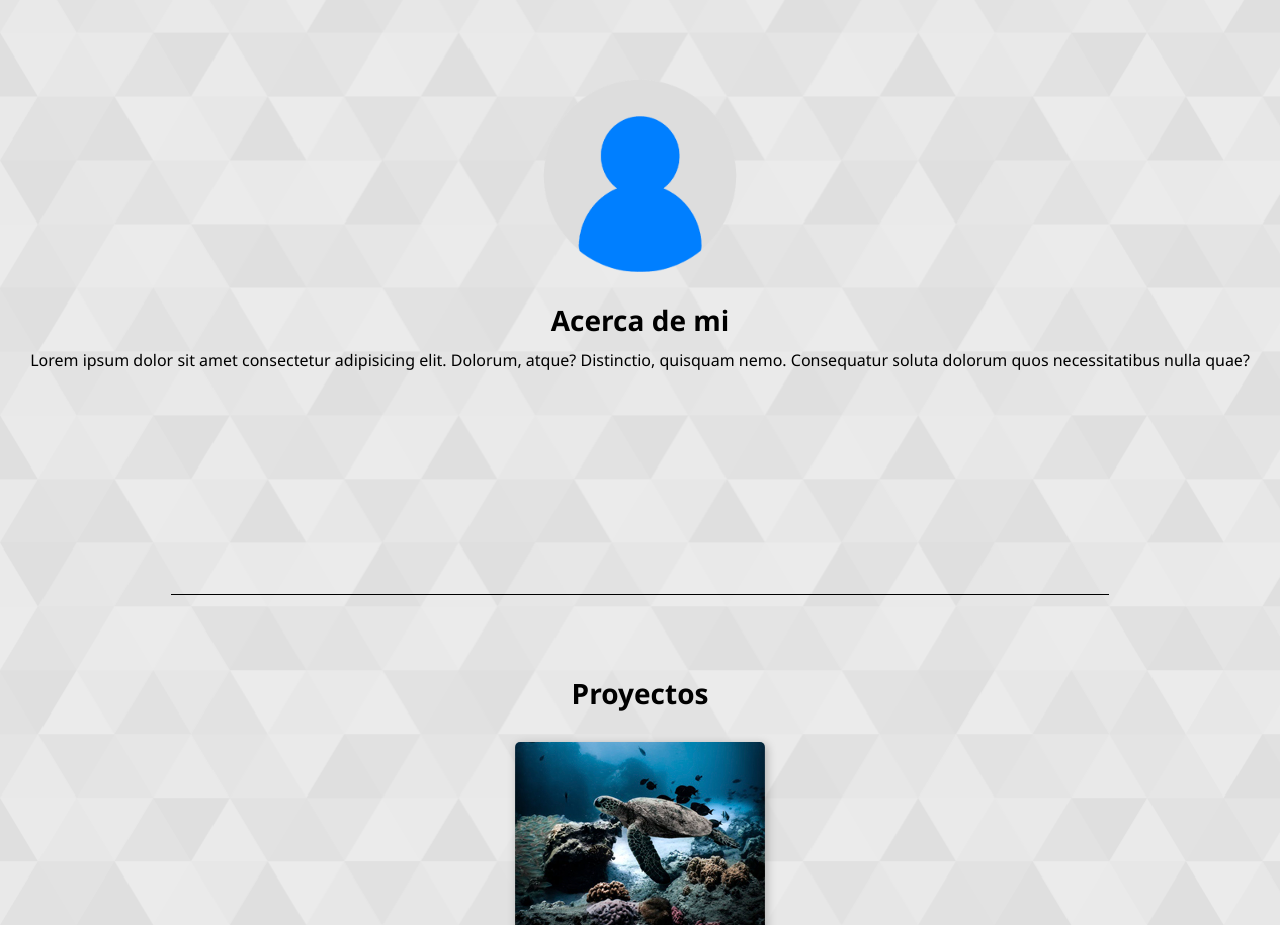
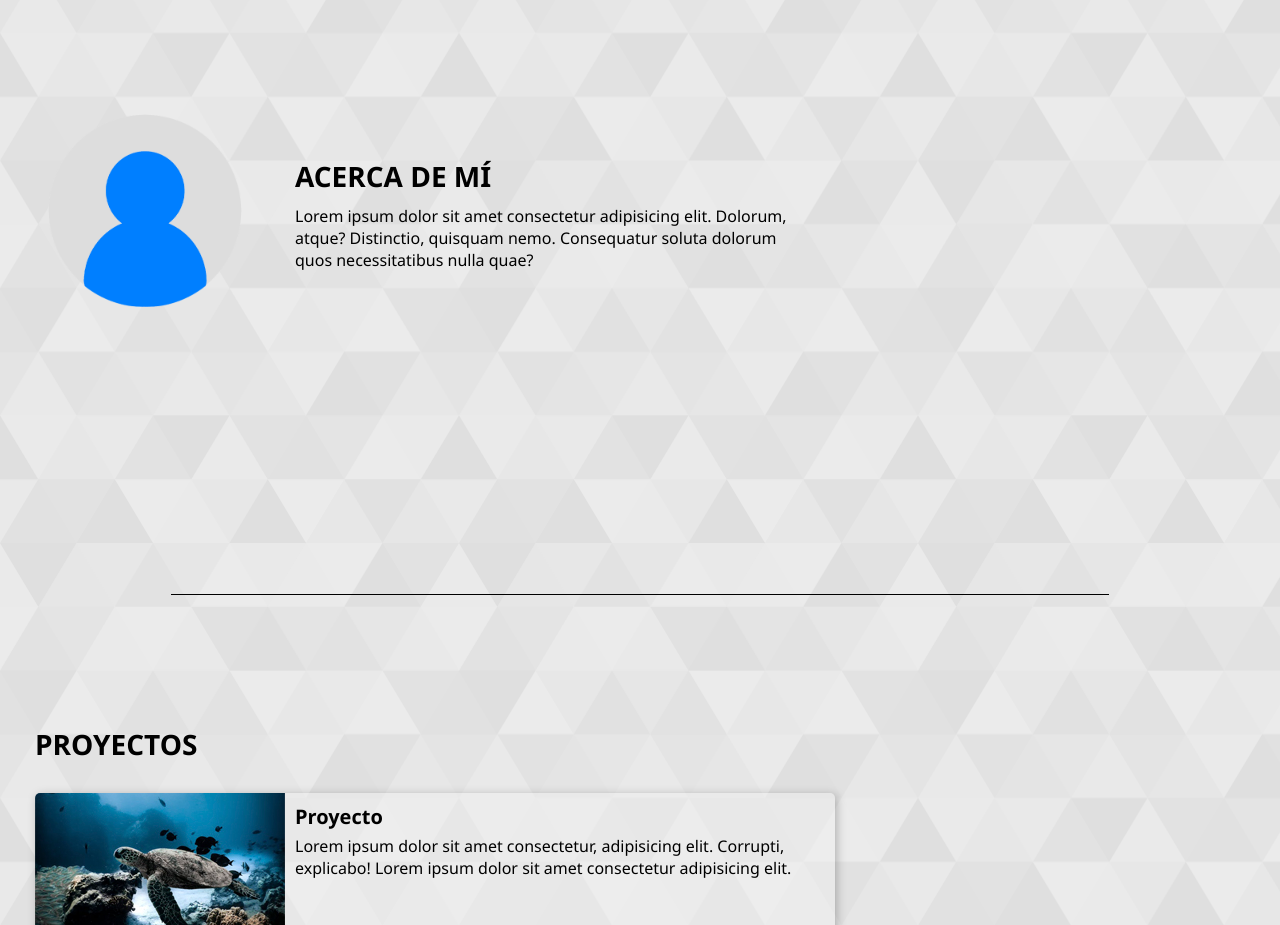
Before and after one commit to Lmc95/portafolio, a plain HTML site: page index.html in a window 1280 px wide. Shown: the part 987-1912 px from the top of the page. Drawn offline with Linux system fonts and the light colour scheme.

Commit message:
diseño responsive (min-width: 600px)

```diff
--- a/css/formacion.css
+++ b/css/formacion.css
@@ -29,7 +29,7 @@
 }
 .certificado_curso button {
     border: none;
-    margin-top: 10px;
+    margin: 20px 0 0;
     padding: 4px 8px;
     border-radius: 5px;
     box-shadow: 2px 2px 5px rgba(0, 0, 0, 0.25);
--- /dev/null
+++ b/css/mediaQueries.css
@@ -0,0 +1,76 @@
+/* MIN-WIDTH 550px */
+@media screen and (min-width: 600px) {
+    /* PERFIL */
+    .perfil {
+        flex-direction: row;
+        align-items: center;
+    }
+    .foto_perfil img {
+        margin: 0 30px;
+    }
+    .acerca_de {
+        width: 90%;
+        padding: 0 20px;
+    }
+    .acerca_de h1 {
+        text-align: start;
+        margin: 0;
+        padding: 0;
+    }
+    .acerca_de p {
+        padding: 10px 0 0;
+        width: 100%;
+        max-width: 500px;
+    }
+    /* PROYECTOS */
+    .proyectos {
+        align-items: flex-start;
+        padding: 0 20px;
+    }
+    .proyectos h1 {
+        text-align: start;
+    }
+    .carta_proyecto {
+        max-width: 800px;
+        width: auto;
+        height: 200px;
+        padding: 0;
+        flex-direction: row;
+    }
+    .img_proyecto {
+        display: flex;
+        align-items: center;
+    }
+    .img_proyecto img {
+        width: 250px;
+        height: 200px;
+        border-radius: 0;
+        border-top-left-radius: 5px;
+        border-bottom-left-radius: 5px;
+    }
+    .cont_proyecto {
+        display: flex;
+        flex-direction: column;
+        justify-content: space-between;
+        width: 100%;
+        height: 100%;
+    }
+
+    /* FORMACION */
+    .formacion {
+        padding: 0 20px;
+        align-items: flex-start;
+    }
+    .formacion h1 {
+        text-align: start;
+    }
+    .cont_formacion {
+        width: 100%;
+    }
+    .cont_tecnologias {
+        justify-content: flex-start;
+    }
+}
+@media screen and (min-width: 700px) {
+
+}
--- a/css/perfil.css
+++ b/css/perfil.css
@@ -11,6 +11,9 @@
     text-align: center;
     padding-bottom: 10px;
 }
+.acerca_de p {
+    padding: 5px 10px;
+}
 .foto_perfil img {
     width: 200px;
     padding: 20px 0;
--- a/css/proyectos.css
+++ b/css/proyectos.css
@@ -20,10 +20,10 @@
     background-color: rgba(240, 240, 240, 0.5);
     box-shadow: 2px 2px 10px rgba(0, 0, 0, 0.25);
 }
-.info_proyecto {
+.cont_proyecto {
     padding: 10px;
 }
-.info_proyecto h2 {
+.cont_proyecto h2 {
     font-size: 1.25em;
     padding-bottom: 5px;
 }
@@ -31,6 +31,11 @@
     width: 100%;
     border-top-right-radius: 5px;
     border-top-left-radius: 5px;
+}
+.info_proyecto p {
+    width: 100%;
+    max-height: 100px;
+    overflow: auto;
 }
 
 .tec_demo {
--- a/index.html
+++ b/index.html
@@ -10,6 +10,7 @@
     <link rel="stylesheet" href="/css/perfil.css">
     <link rel="stylesheet" href="/css/proyectos.css">
     <link rel="stylesheet" href="/css/formacion.css">
+    <link rel="stylesheet" href="/css/mediaQueries.css">
 </head>
 <body>
     <header>
@@ -54,7 +55,7 @@
                     <img src="/assets/imagenes/img/perfil-foto.png" alt="foto de perfil">
                 </figure>
                 <div class="acerca_de">
-                    <h1 class="titulo_contenedor">Acerca de mi</h1>
+                    <h1 class="titulo_contenedor">ACERCA DE MÍ</h1>
                     <p>Lorem ipsum dolor sit amet consectetur adipisicing elit. Dolorum, atque? Distinctio, quisquam nemo. Consequatur soluta dolorum quos necessitatibus nulla quae?</p>
                 </div>
             </article>
@@ -63,20 +64,23 @@
 
             <!-- PROYECTOS -->
             <article class="proyectos">
-                <h1 class="titulo_contenedor">Proyectos</h1>
+                <h1 class="titulo_contenedor">PROYECTOS</h1>
                 <!-- CARTA -->
                 <div class="carta_proyecto">
                     <figure class="img_proyecto">
                         <img src="/assets/imagenes/img/card-1.jpg" alt="foto de proyecto">
                     </figure>
-                    <div class="info_proyecto">
-                        <h2>Proyecto</h2>
-                        <p>Lorem ipsum dolor sit amet consectetur, adipisicing elit. Corrupti, explicabo!</p>
+                    <div class="cont_proyecto">
+                        <div class="info_proyecto">
+                            <h2>Proyecto</h2>
+                            <p>Lorem ipsum dolor sit amet consectetur, adipisicing elit. Corrupti, explicabo! Lorem ipsum dolor sit amet consectetur adipisicing elit.</p>
+                        </div>
                         <div class="tec_demo">
                             <div class="tec">
                                 <img src="/assets/imagenes/logo/html-01.png" alt="icono html">
                                 <img src="/assets/imagenes/logo/css-01.png" alt="icono css">
                                 <img src="/assets/imagenes/logo/js-01.png" alt="icono javascript">
+                                <img src="/assets/imagenes/logo/bootstrap-01.png" alt="icono bootstrap">
                             </div>
                             <a href="#">Demo</a>
                         </div>
@@ -87,9 +91,11 @@
                     <figure class="img_proyecto">
                         <img src="/assets/imagenes/img/card-2.jpg" alt="foto de proyecto">
                     </figure>
-                    <div class="info_proyecto">
-                        <h2>Proyecto</h2>
-                        <p>Lorem ipsum dolor sit amet consectetur, adipisicing elit. Corrupti, explicabo!</p>
+                    <div class="cont_proyecto">
+                        <div class="info_proyecto">
+                            <h2>Proyecto</h2>
+                            <p>Lorem ipsum dolor sit amet consectetur, adipisicing elit. Corrupti, explicabo! Lorem ipsum dolor sit amet consectetur adipisicing elit. Quia, deserunt? Lorem ipsum dolor sit amet, consectetur adipisicing elit. Commodi, culpa.</p>
+                        </div>
                         <div class="tec_demo">
                             <div class="tec">
                                 <img src="/assets/imagenes/logo/html-01.png" alt="icono html">
@@ -107,7 +113,7 @@
 
             <!-- FORMACIÓN -->
             <article class="formacion">
-                <h1 class="titulo_contenedor">Formacion</h1>
+                <h1 class="titulo_contenedor">FORMACIÓN</h1>
                 <div class="cont_formacion">
                     <ul class="lista_cursos">
                         <li>
@@ -127,7 +133,7 @@
                     </ul>
                 </div>
                 <div class="cont_tecnologias">
-                    <h1 class="titulo_contenedor">Habilidades Tec.</h1>
+                    <h1 class="titulo_contenedor">HABILIDADES TEC.</h1>
                     <div class="tecnologias">
                         <img src="/assets/imagenes/logo/html-01.png" alt="logo html">
                         <img src="/assets/imagenes/logo/css-01.png" alt="logo css">
```
